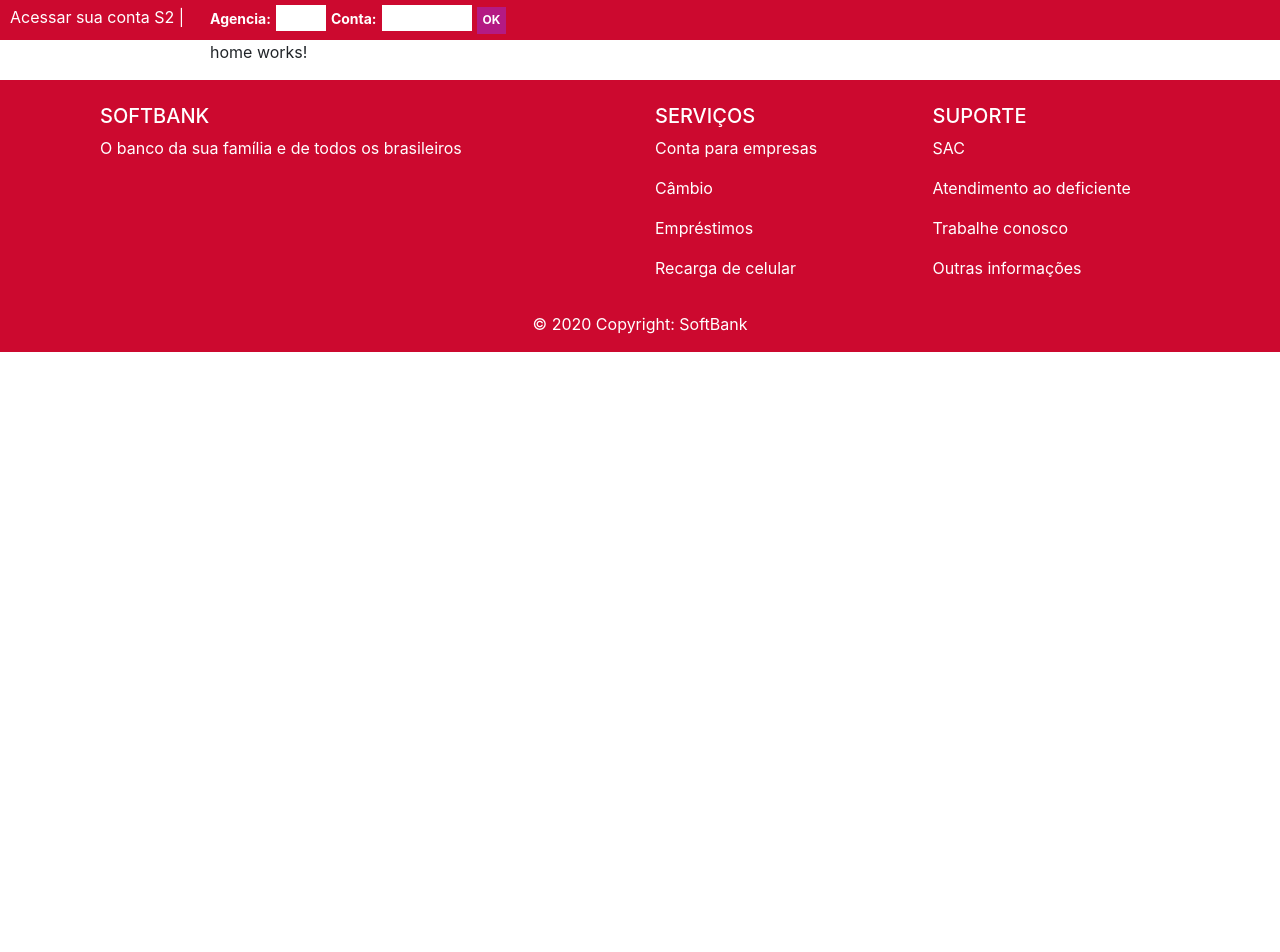
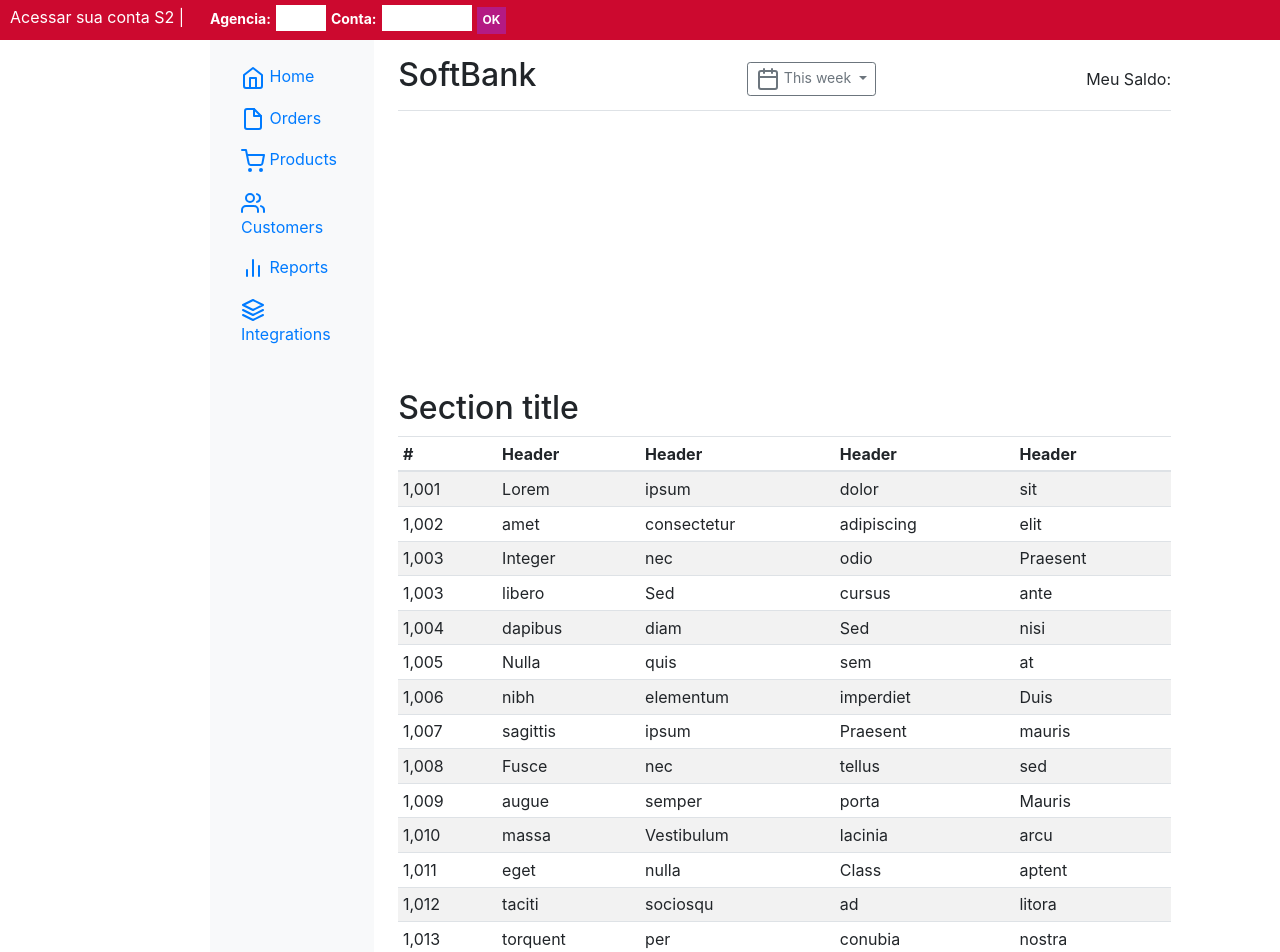
Before and after one commit to Diegolaquino/SoftBank, an Angular app in the folder softbank-client/: page /home in a window 1280 px wide. Shown: the top 952 px of the page. Before the commit the page ends 800 px from the top, so only its background shows below. Built offline with nearby package versions, Linux system fonts and the light colour scheme.

Commit message:
inclusão do template na home

```diff
--- a/softbank-client/src/app/home/home.component.html
+++ b/softbank-client/src/app/home/home.component.html
@@ -1,3 +1,195 @@
-<p>
-  home works!
-</p>
+<div class="container">
+
+  <div class="row">
+    <nav id="sidebarMenu" class="col-md-3 col-lg-2 d-md-block bg-light sidebar">
+      <div class="sidebar-sticky pt-3">
+        <ul class="nav flex-column">
+          <li class="nav-item">
+            <a class="nav-link active" href="#">
+              <svg xmlns="http://www.w3.org/2000/svg" width="24" height="24" viewBox="0 0 24 24" fill="none" stroke="currentColor" stroke-width="2" stroke-linecap="round" stroke-linejoin="round" class="feather feather-home"><path d="M3 9l9-7 9 7v11a2 2 0 0 1-2 2H5a2 2 0 0 1-2-2z"></path><polyline points="9 22 9 12 15 12 15 22"></polyline></svg>
+              Home <span class="sr-only">(current)</span>
+            </a>
+          </li>
+          <li class="nav-item">
+            <a class="nav-link" href="#">
+              <svg xmlns="http://www.w3.org/2000/svg" width="24" height="24" viewBox="0 0 24 24" fill="none" stroke="currentColor" stroke-width="2" stroke-linecap="round" stroke-linejoin="round" class="feather feather-file"><path d="M13 2H6a2 2 0 0 0-2 2v16a2 2 0 0 0 2 2h12a2 2 0 0 0 2-2V9z"></path><polyline points="13 2 13 9 20 9"></polyline></svg>
+              Orders
+            </a>
+          </li>
+          <li class="nav-item">
+            <a class="nav-link" href="#">
+              <svg xmlns="http://www.w3.org/2000/svg" width="24" height="24" viewBox="0 0 24 24" fill="none" stroke="currentColor" stroke-width="2" stroke-linecap="round" stroke-linejoin="round" class="feather feather-shopping-cart"><circle cx="9" cy="21" r="1"></circle><circle cx="20" cy="21" r="1"></circle><path d="M1 1h4l2.68 13.39a2 2 0 0 0 2 1.61h9.72a2 2 0 0 0 2-1.61L23 6H6"></path></svg>
+              Products
+            </a>
+          </li>
+          <li class="nav-item">
+            <a class="nav-link" href="#">
+              <svg xmlns="http://www.w3.org/2000/svg" width="24" height="24" viewBox="0 0 24 24" fill="none" stroke="currentColor" stroke-width="2" stroke-linecap="round" stroke-linejoin="round" class="feather feather-users"><path d="M17 21v-2a4 4 0 0 0-4-4H5a4 4 0 0 0-4 4v2"></path><circle cx="9" cy="7" r="4"></circle><path d="M23 21v-2a4 4 0 0 0-3-3.87"></path><path d="M16 3.13a4 4 0 0 1 0 7.75"></path></svg>
+              Customers
+            </a>
+          </li>
+          <li class="nav-item">
+            <a class="nav-link" href="#">
+              <svg xmlns="http://www.w3.org/2000/svg" width="24" height="24" viewBox="0 0 24 24" fill="none" stroke="currentColor" stroke-width="2" stroke-linecap="round" stroke-linejoin="round" class="feather feather-bar-chart-2"><line x1="18" y1="20" x2="18" y2="10"></line><line x1="12" y1="20" x2="12" y2="4"></line><line x1="6" y1="20" x2="6" y2="14"></line></svg>
+              Reports
+            </a>
+          </li>
+          <li class="nav-item">
+            <a class="nav-link" href="#">
+              <svg xmlns="http://www.w3.org/2000/svg" width="24" height="24" viewBox="0 0 24 24" fill="none" stroke="currentColor" stroke-width="2" stroke-linecap="round" stroke-linejoin="round" class="feather feather-layers"><polygon points="12 2 2 7 12 12 22 7 12 2"></polygon><polyline points="2 17 12 22 22 17"></polyline><polyline points="2 12 12 17 22 12"></polyline></svg>
+              Integrations
+            </a>
+          </li>
+        </ul>
+      </div>
+    </nav>
+
+    <main role="main" class="col-md-9 ml-sm-auto col-lg-10 px-md-4"><div style="position: absolute; inset: 0px; overflow: hidden; pointer-events: none; visibility: hidden; z-index: -1;" class="chartjs-size-monitor"><div class="chartjs-size-monitor-expand" style="position:absolute;left:0;top:0;right:0;bottom:0;overflow:hidden;pointer-events:none;visibility:hidden;z-index:-1;"><div style="position:absolute;width:1000000px;height:1000000px;left:0;top:0"></div></div><div class="chartjs-size-monitor-shrink" style="position:absolute;left:0;top:0;right:0;bottom:0;overflow:hidden;pointer-events:none;visibility:hidden;z-index:-1;"><div style="position:absolute;width:200%;height:200%;left:0; top:0"></div></div></div>
+      <div class="d-flex justify-content-between flex-wrap flex-md-nowrap align-items-center pt-3 pb-2 mb-3 border-bottom">
+        <h1 class="h2">SoftBank</h1>
+        <div class="btn-toolbar mb-2 mb-md-0">
+
+          <button type="button" class="btn btn-sm btn-outline-secondary dropdown-toggle">
+            <svg xmlns="http://www.w3.org/2000/svg" width="24" height="24" viewBox="0 0 24 24" fill="none" stroke="currentColor" stroke-width="2" stroke-linecap="round" stroke-linejoin="round" class="feather feather-calendar"><rect x="3" y="4" width="18" height="18" rx="2" ry="2"></rect><line x1="16" y1="2" x2="16" y2="6"></line><line x1="8" y1="2" x2="8" y2="6"></line><line x1="3" y1="10" x2="21" y2="10"></line></svg>
+            This week
+          </button>
+        </div>
+        <div>
+          Meu Saldo: {{ balance }}
+        </div>
+      </div>
+
+      <canvas class="my-4 w-100 chartjs-render-monitor" id="myChart" width="547" height="230" style="display: block; width: 547px; height: 230px;"></canvas>
+
+      <h2>Section title</h2>
+      <div class="table-responsive">
+        <table class="table table-striped table-sm">
+          <thead>
+            <tr>
+              <th>#</th>
+              <th>Header</th>
+              <th>Header</th>
+              <th>Header</th>
+              <th>Header</th>
+            </tr>
+          </thead>
+          <tbody>
+            <tr>
+              <td>1,001</td>
+              <td>Lorem</td>
+              <td>ipsum</td>
+              <td>dolor</td>
+              <td>sit</td>
+            </tr>
+            <tr>
+              <td>1,002</td>
+              <td>amet</td>
+              <td>consectetur</td>
+              <td>adipiscing</td>
+              <td>elit</td>
+            </tr>
+            <tr>
+              <td>1,003</td>
+              <td>Integer</td>
+              <td>nec</td>
+              <td>odio</td>
+              <td>Praesent</td>
+            </tr>
+            <tr>
+              <td>1,003</td>
+              <td>libero</td>
+              <td>Sed</td>
+              <td>cursus</td>
+              <td>ante</td>
+            </tr>
+            <tr>
+              <td>1,004</td>
+              <td>dapibus</td>
+              <td>diam</td>
+              <td>Sed</td>
+              <td>nisi</td>
+            </tr>
+            <tr>
+              <td>1,005</td>
+              <td>Nulla</td>
+              <td>quis</td>
+              <td>sem</td>
+              <td>at</td>
+            </tr>
+            <tr>
+              <td>1,006</td>
+              <td>nibh</td>
+              <td>elementum</td>
+              <td>imperdiet</td>
+              <td>Duis</td>
+            </tr>
+            <tr>
+              <td>1,007</td>
+              <td>sagittis</td>
+              <td>ipsum</td>
+              <td>Praesent</td>
+              <td>mauris</td>
+            </tr>
+            <tr>
+              <td>1,008</td>
+              <td>Fusce</td>
+              <td>nec</td>
+              <td>tellus</td>
+              <td>sed</td>
+            </tr>
+            <tr>
+              <td>1,009</td>
+              <td>augue</td>
+              <td>semper</td>
+              <td>porta</td>
+              <td>Mauris</td>
+            </tr>
+            <tr>
+              <td>1,010</td>
+              <td>massa</td>
+              <td>Vestibulum</td>
+              <td>lacinia</td>
+              <td>arcu</td>
+            </tr>
+            <tr>
+              <td>1,011</td>
+              <td>eget</td>
+              <td>nulla</td>
+              <td>Class</td>
+              <td>aptent</td>
+            </tr>
+            <tr>
+              <td>1,012</td>
+              <td>taciti</td>
+              <td>sociosqu</td>
+              <td>ad</td>
+              <td>litora</td>
+            </tr>
+            <tr>
+              <td>1,013</td>
+              <td>torquent</td>
+              <td>per</td>
+              <td>conubia</td>
+              <td>nostra</td>
+            </tr>
+            <tr>
+              <td>1,014</td>
+              <td>per</td>
+              <td>inceptos</td>
+              <td>himenaeos</td>
+              <td>Curabitur</td>
+            </tr>
+            <tr>
+              <td>1,015</td>
+              <td>sodales</td>
+              <td>ligula</td>
+              <td>in</td>
+              <td>libero</td>
+            </tr>
+          </tbody>
+        </table>
+      </div>
+    </main>
+  </div>
+
+</div>
```
